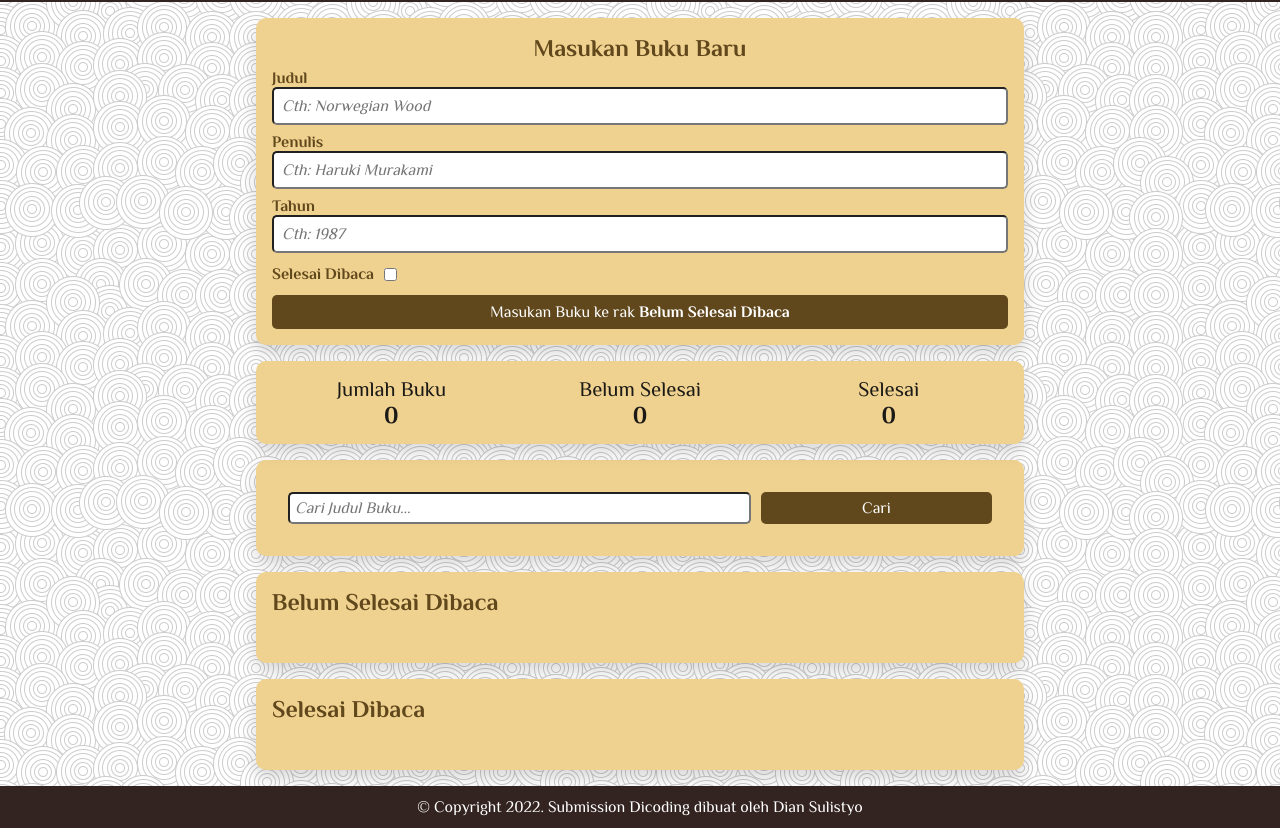
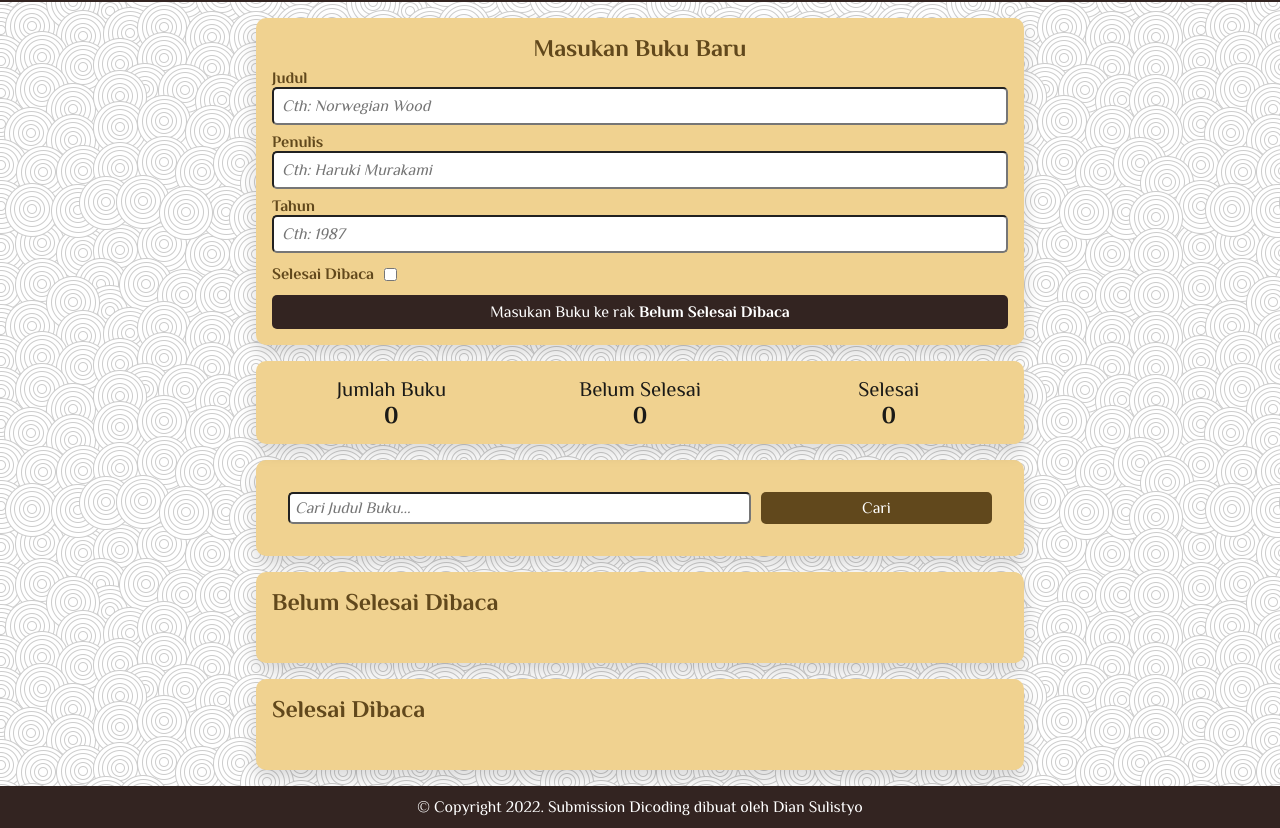
Before and after one commit to deanzo13/Bookshelf-Apps, a plain HTML site: page index.html in a window 1280 px wide. Shown: the part 58-886 px from the top of the page. Drawn offline with Linux system fonts and the light colour scheme; a web font is replaced by a local one.

Commit message:
Update style.css

```diff
--- a/css/style.css
+++ b/css/style.css
@@ -58,7 +58,7 @@ main {
 }
 
 .input_section > form > button {
-    background-color: #61481C;
+    background-color: #332421;
     color: white;
     border: 0;
     border-radius: 5px;
```
